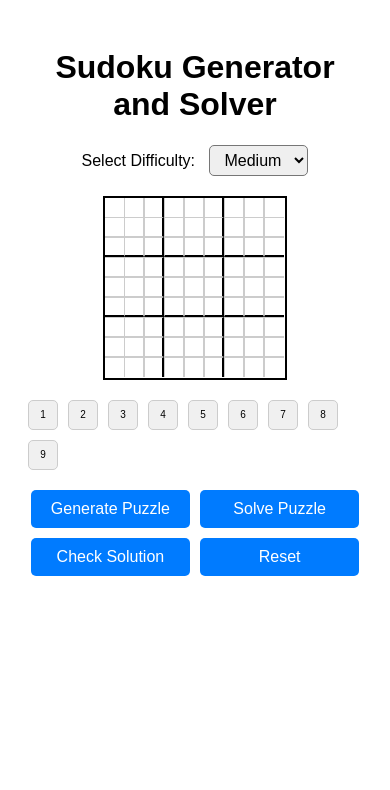
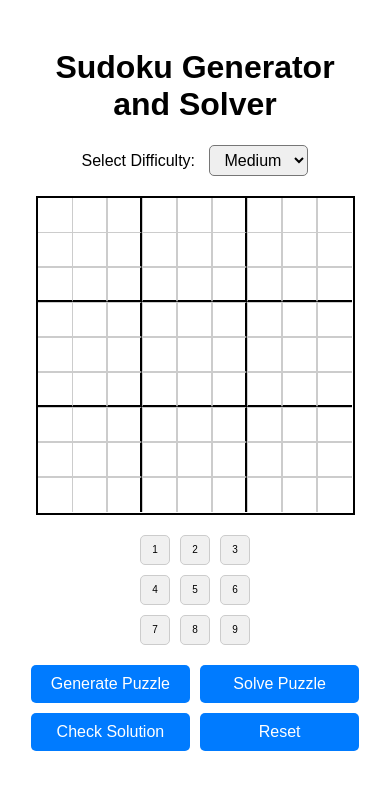
Before and after one commit to d0meq/web-sudoku, a React app: page / in a window 390 px wide. Shown: the top 790 px of the page. Built offline with nearby package versions, Linux system fonts and the light colour scheme; the HTML template or start-up script is replaced by a standard one.

Commit message:
Adjust responsive styles for Sudoku cells and update number selector layout for better alignment

```diff
--- a/src/App.css
+++ b/src/App.css
@@ -80,16 +80,16 @@
 /* Responsive design for smaller screens */
 @media (max-width: 768px) {
   .sudoku-cell {
-    width: 45px;
-    height: 45px;
+    width: 40px;
+    height: 40px;
     font-size: 14px;
   }
 }
 
 @media (max-width: 480px) {
   .sudoku-cell {
-    width: 40px;
-    height: 40px;
+    width: 35px;
+    height: 35px;
     font-size: 12px;
   }
 }
@@ -186,17 +186,15 @@
 }
 
 @media (max-width: 768px) {
+  .number-selector{
+    display: grid;
+    grid-template-columns: repeat(3, 1fr);
+    grid-template-rows: repeat(3, 1fr);
+  }
+
   .number-selector button {
     width: 30px;
     height: 30px;
     font-size: 10px;
   }
 }
-
-@media (max-width: 480px) {
-  .sudoku-cell {
-    width: 20px;
-    height: 20px;
-    font-size: 7px;
-  }
-}
```
